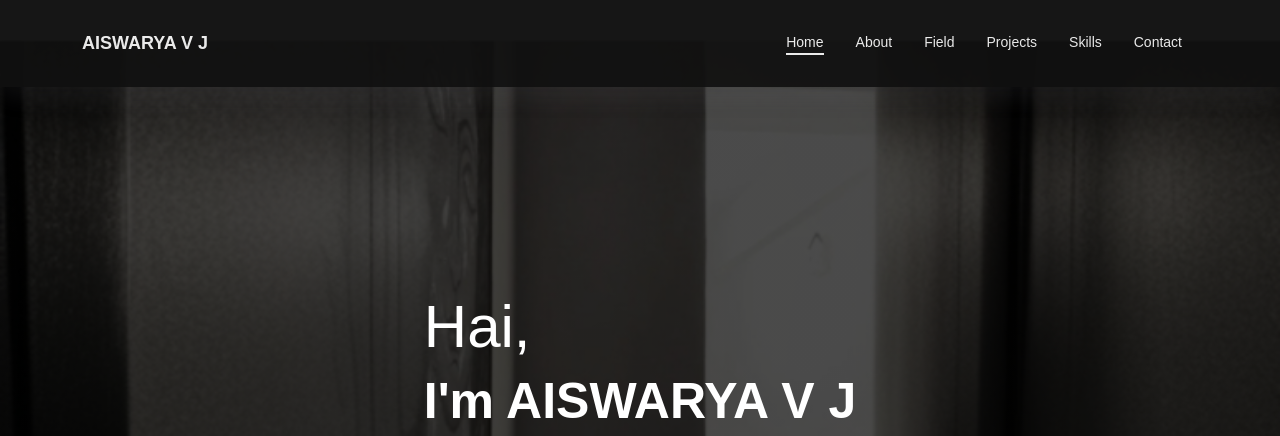
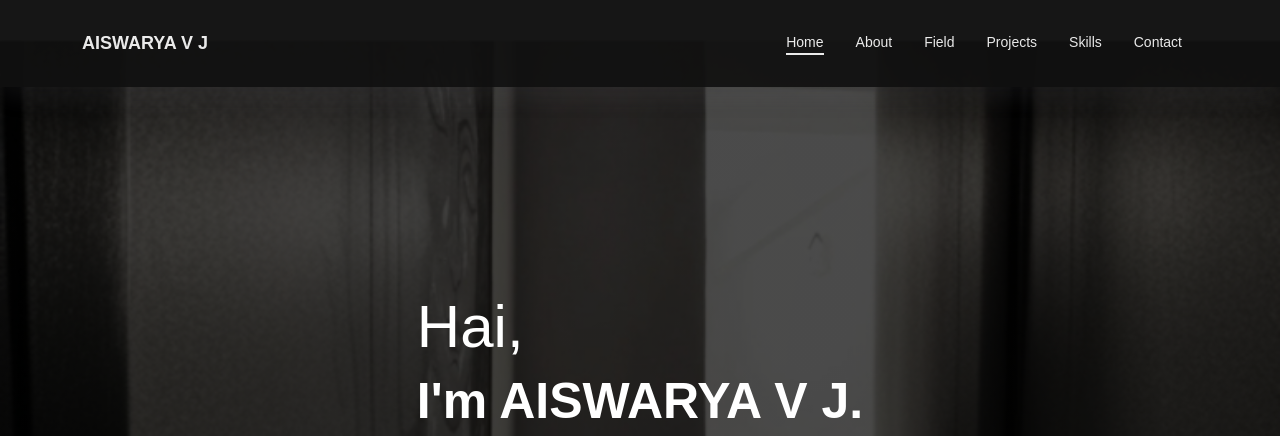
Before and after one commit to Aiswarya-VJ/portfolio, a plain HTML site: page index.html in a window 1280 px wide. Shown: the top 436 px of the page. Drawn offline with Linux system fonts and the light colour scheme.

Commit message:
Update index.html

```diff
--- a/index.html
+++ b/index.html
@@ -79,7 +79,7 @@
             <div  class="home-caption text-left">
 
                 <h3 class=" text-white text-capitalize ">Hai,</h3>
-                <h1 class=" text-white text-capitalize">I'm AISWARYA V J</h1>
+                <h1 class=" text-white text-capitalize">I'm AISWARYA V J.</h1>
 
             </div>
 
```
